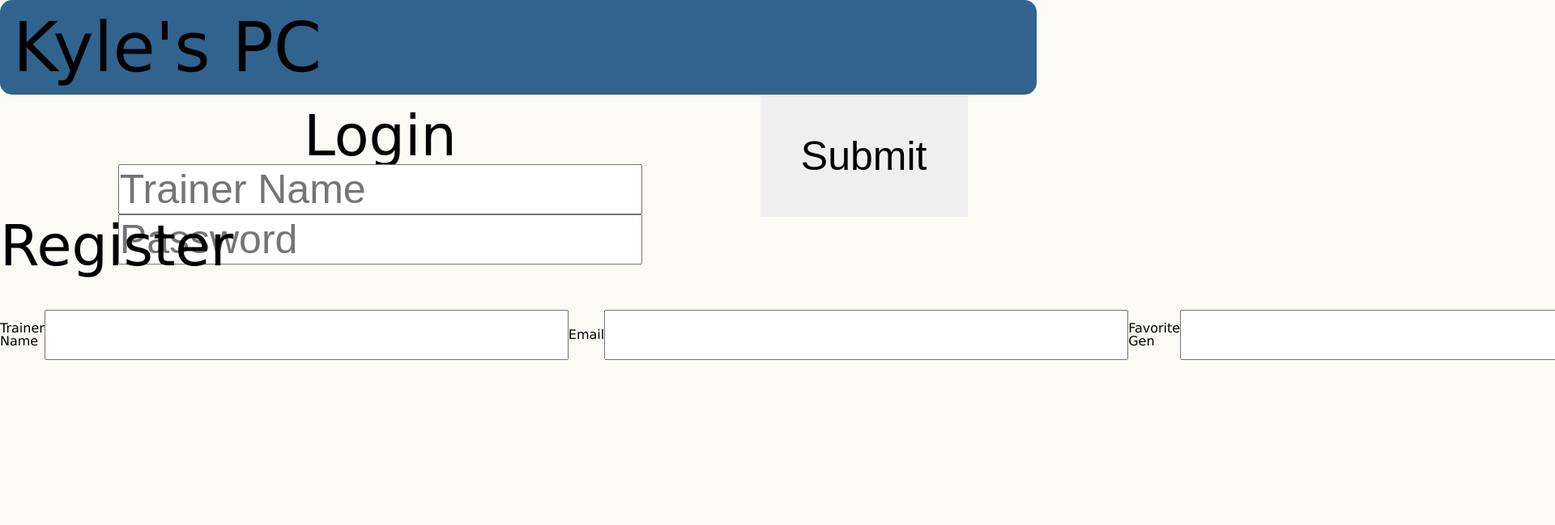
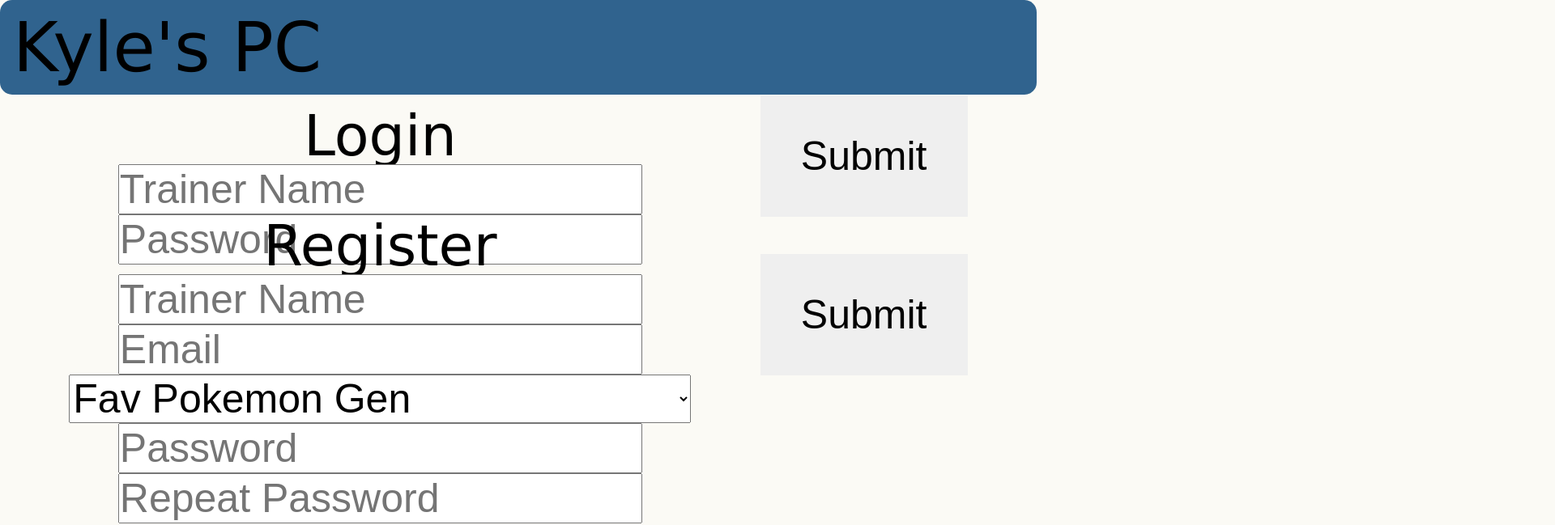
Before and after one commit to andrewskr90/bills-pc-ubuntu, a React app in the folder packages/client/: page /login in a window 1280 px wide. Shown: the top 649 px of the page at 81% size, 1920 px wide, since content can reach past the window. Built offline with nearby package versions, Linux system fonts and the light colour scheme; no server answers.

Commit message:
forgot to include RegisterForm on last commit

```diff
--- a/packages/client/src/components/common/RegisterForm.js
+++ b/packages/client/src/components/common/RegisterForm.js
@@ -41,44 +41,57 @@
             })
     }
 
-    return (<div className='registration'>
+    return (<div className='registerForm'>
+        <form onSubmit={submitForm}>
+            <div className='formInputs'>
                 <h2>Register</h2>
-        <form onSubmit={submitForm}>
-            <label>Trainer Name</label>
                 <input
                     name='user_name'
                     type='string'
+                    placeholder='Trainer Name'
                     value={formValues.user_name}
                     onChange={handleChange}
                 />
-            <label>Email</label>
                 <input
                     name='user_email'
                     type='string'
+                    placeholder='Email'
                     value={formValues.user_email}
                     onChange={handleChange}
                 />
-            <label>Favorite Gen</label>
-            <input
+                <select
                     name='user_favorite_gen'
                     type='string'
+                    placeholder='Fav pkmn gen'
                     value={formValues.user_favorite_gen}
                     onChange={handleChange}
-            />
-            <label>Password</label>
+                >
+                    <option value=''>Fav Pokemon Gen</option>
+                    <option value='1'>Gen 1</option>
+                    <option value='2'>Gen 2</option>
+                    <option value='3'>Gen 3</option>
+                    <option value='4'>Gen 4</option>
+                    <option value='5'>Gen 5</option>
+                    <option value='6'>Gen 6</option>
+                    <option value='7'>Gen 7</option>
+                    <option value='8'>Gen 8</option>
+                    <option value='9'>Gen 9</option>
+                </select>
                 <input
                     name='user_password'
                     type='password'
+                    placeholder='Password'
                     value={formValues.user_password}
                     onChange={handleChange}
                 />
-            <label>Repeat Password</label>
                 <input
                     name='repeat_user_password'
                     type='password'
+                    placeholder='Repeat Password'
                     value={formValues.repeat_user_password}
                     onChange={handleChange}
                 />
+            </div>
             <button>Submit</button>
         </form>
         <p className='error'>{errorMessage}</p>
```
Lines whose indentation alone changed are shown as unchanged.
